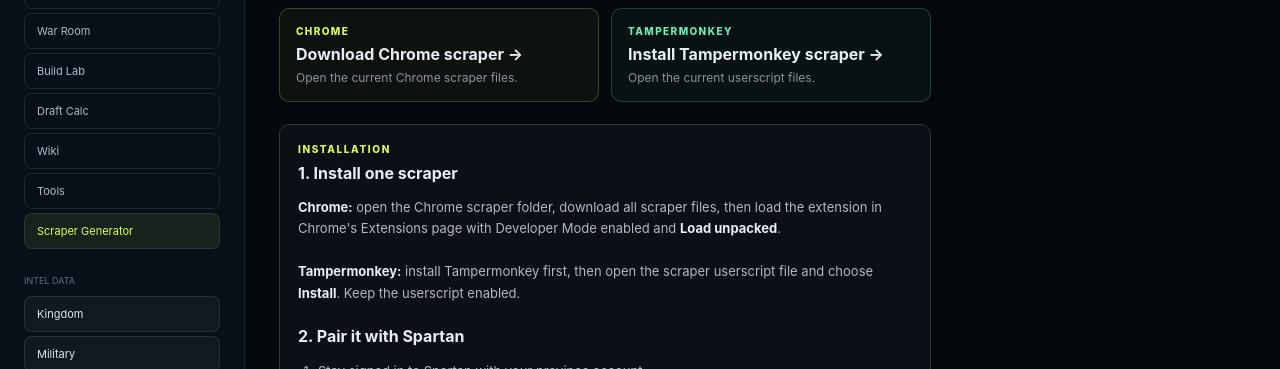
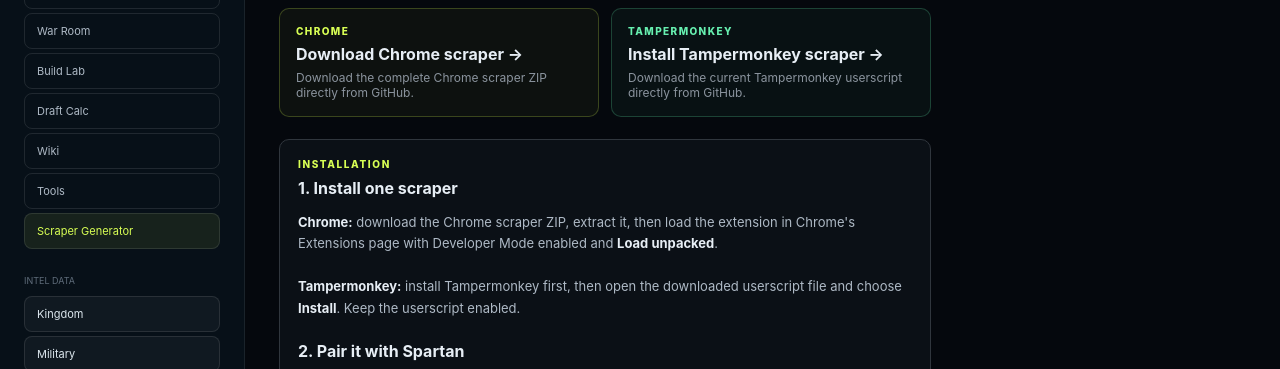
Before and after one commit to shadowjuice69/Spartan, a Next.js app: page /command/scraper in a window 1280 px wide. Shown: the part 200-569 px from the top of the page. Built offline with nearby package versions, Linux system fonts and the light colour scheme; no server answers.

Commit message:
Link scraper generator directly to uploaded GitHub files

```diff
--- a/app/command/scraper/page.tsx
+++ b/app/command/scraper/page.tsx
@@ -71,15 +71,15 @@ export default function ScraperGeneratorPage() {
         </p>
 
         <section style={{ marginTop: 22, display: 'grid', gap: 12, gridTemplateColumns: 'repeat(auto-fit,minmax(240px,1fr))' }}>
-          <a href="https://github.com/shadowjuice69/Spartan/tree/main/scraper/chrome" target="_blank" rel="noreferrer" style={{ textDecoration: 'none', color: 'inherit', padding: 16, border: '1px solid rgba(216,255,84,.22)', borderRadius: 10, background: 'rgba(216,255,84,.04)' }}>
+          <a href="https://github.com/shadowjuice69/Spartan/blob/main/scraper/chrome/spartan-capture-chrome-4.0.12.zip" target="_blank" rel="noreferrer" style={{ textDecoration: 'none', color: 'inherit', padding: 16, border: '1px solid rgba(216,255,84,.22)', borderRadius: 10, background: 'rgba(216,255,84,.04)' }}>
             <div style={{ color: '#d8ff54', fontSize: 10, letterSpacing: '.14em', fontWeight: 800 }}>CHROME</div>
             <div style={{ marginTop: 7, fontWeight: 700 }}>Download Chrome scraper →</div>
-            <div style={{ marginTop: 6, color: '#8b949e', fontSize: 12 }}>Open the current Chrome scraper files.</div>
+            <div style={{ marginTop: 6, color: '#8b949e', fontSize: 12 }}>Download the complete Chrome scraper ZIP directly from GitHub.</div>
           </a>
-          <a href="https://github.com/shadowjuice69/Spartan/tree/main/scraper/tampermonkey" target="_blank" rel="noreferrer" style={{ textDecoration: 'none', color: 'inherit', padding: 16, border: '1px solid rgba(103,240,176,.22)', borderRadius: 10, background: 'rgba(103,240,176,.04)' }}>
+          <a href="https://github.com/shadowjuice69/Spartan/blob/main/scraper/chrome/spartan-universal-capture-4_0_12.user.txt" target="_blank" rel="noreferrer" style={{ textDecoration: 'none', color: 'inherit', padding: 16, border: '1px solid rgba(103,240,176,.22)', borderRadius: 10, background: 'rgba(103,240,176,.04)' }}>
             <div style={{ color: '#67f0b0', fontSize: 10, letterSpacing: '.14em', fontWeight: 800 }}>TAMPERMONKEY</div>
             <div style={{ marginTop: 7, fontWeight: 700 }}>Install Tampermonkey scraper →</div>
-            <div style={{ marginTop: 6, color: '#8b949e', fontSize: 12 }}>Open the current userscript files.</div>
+            <div style={{ marginTop: 6, color: '#8b949e', fontSize: 12 }}>Download the current Tampermonkey userscript directly from GitHub.</div>
           </a>
         </section>
 
@@ -87,9 +87,9 @@ export default function ScraperGeneratorPage() {
           <div style={{ color: '#d8ff54', fontSize: 10, letterSpacing: '.16em', fontWeight: 800 }}>INSTALLATION</div>
           <h2 style={{ fontSize: 16, margin: '8px 0 14px' }}>1. Install one scraper</h2>
           <div style={{ color: '#aeb9c5', fontSize: 13, lineHeight: 1.65 }}>
-            <b style={{ color: '#e7eef5' }}>Chrome:</b> open the Chrome scraper folder, download all scraper files, then load the extension in Chrome's Extensions page with Developer Mode enabled and <b style={{ color: '#e7eef5' }}>Load unpacked</b>.
+            <b style={{ color: '#e7eef5' }}>Chrome:</b> download the Chrome scraper ZIP, extract it, then load the extension in Chrome's Extensions page with Developer Mode enabled and <b style={{ color: '#e7eef5' }}>Load unpacked</b>.
             <br /><br />
-            <b style={{ color: '#e7eef5' }}>Tampermonkey:</b> install Tampermonkey first, then open the scraper userscript file and choose <b style={{ color: '#e7eef5' }}>Install</b>. Keep the userscript enabled.
+            <b style={{ color: '#e7eef5' }}>Tampermonkey:</b> install Tampermonkey first, then open the downloaded userscript file and choose <b style={{ color: '#e7eef5' }}>Install</b>. Keep the userscript enabled.
           </div>
           <h2 style={{ fontSize: 16, margin: '22px 0 14px' }}>2. Pair it with Spartan</h2>
           <ol style={{ color: '#aeb9c5', fontSize: 13, lineHeight: 1.7, paddingLeft: 20, margin: 0 }}>
```
